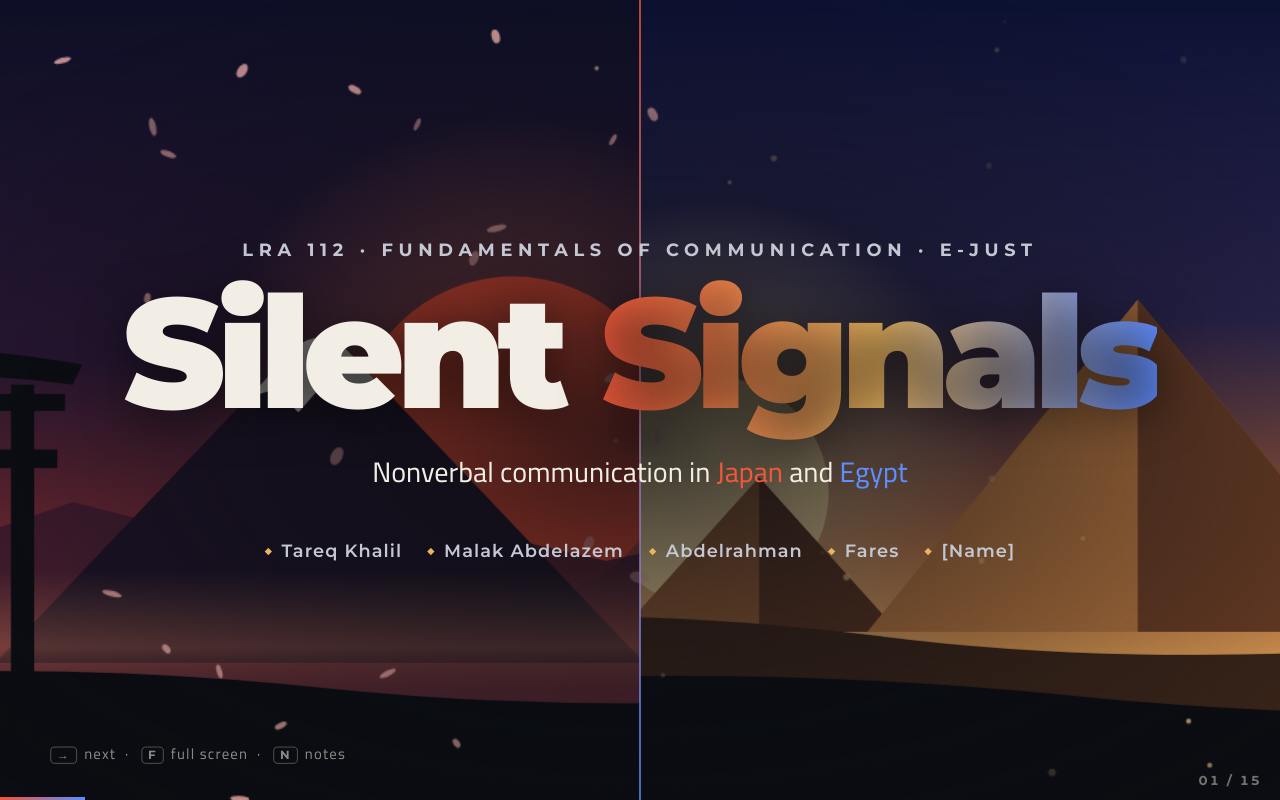
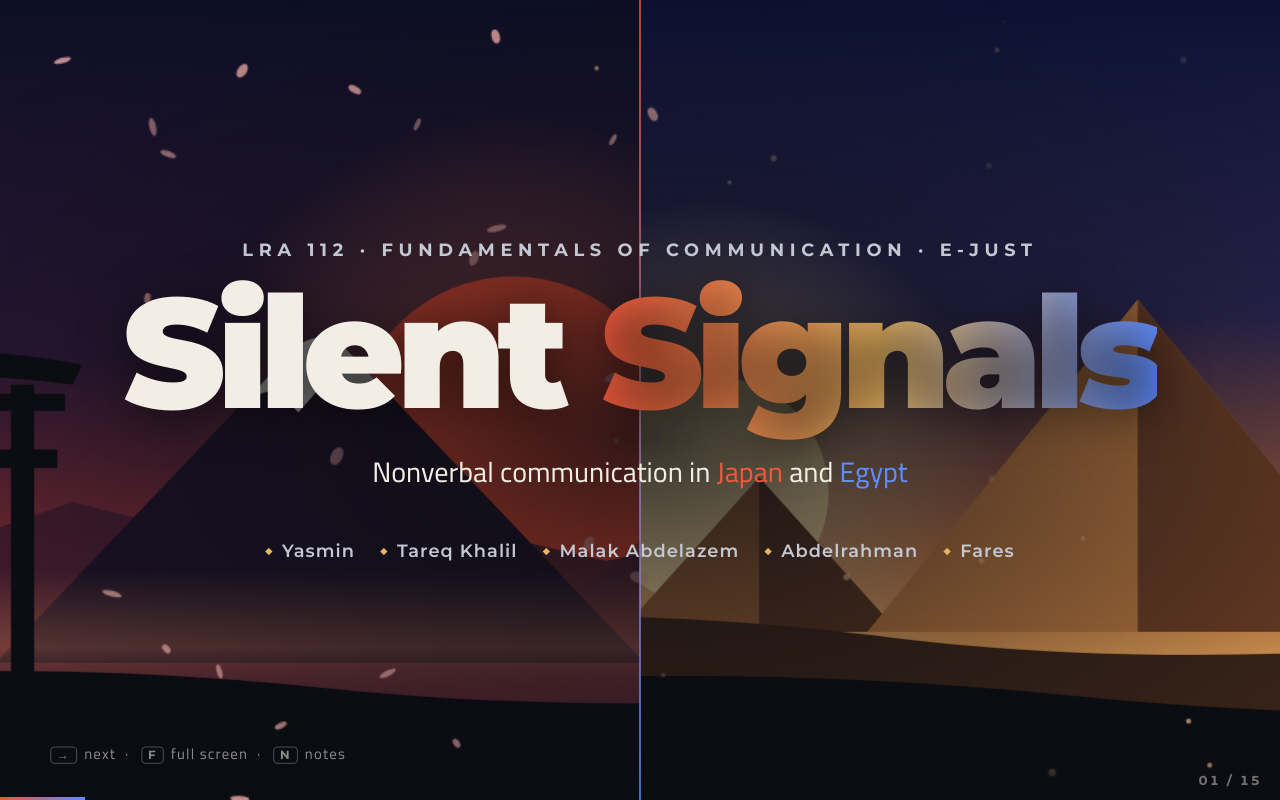
Before and after one commit to FaresElzouhiry/Fares-Elzouhiry, a plain HTML site: page index.html in a window 1280 px wide. Drawn offline with Linux system fonts and the light colour scheme.

Commit message:
Silent Signals: add Yasmin and put her first in the names
Co-Authored-By: Claude Opus 5.5 <noreply@anthropic.com>

```diff
--- a/index.html
+++ b/index.html
@@ -516,7 +516,7 @@ h1, h2, h3, p { margin: 0; }
     <p class="eyebrow a" style="--d:2">LRA 112 · Fundamentals of Communication · E-JUST</p>
     <h1 class="a" style="--d:3"><span class="w1">Silent</span> <span class="w2">Signals</span></h1>
     <p class="sub a" style="--d:4">Nonverbal communication in <span class="jp-t">Japan</span> and <span class="eg-t">Egypt</span></p>
-    <div class="names a" style="--d:5"><span>Tareq Khalil</span><span>Malak Abdelazem</span><span>Abdelrahman</span><span>Fares</span><span>[Name]</span></div>
+    <div class="names a" style="--d:5"><span>Yasmin</span><span>Tareq Khalil</span><span>Malak Abdelazem</span><span>Abdelrahman</span><span>Fares</span></div>
   </div>
   <p class="hint af" style="--d:10"><kbd>→</kbd> next &nbsp;·&nbsp; <kbd>F</kbd> full screen &nbsp;·&nbsp; <kbd>N</kbd> notes</p>
   <!-- GESTURES OFF: to bring the "Enable gestures" button back, remove the comment marks around the next line -->
```
